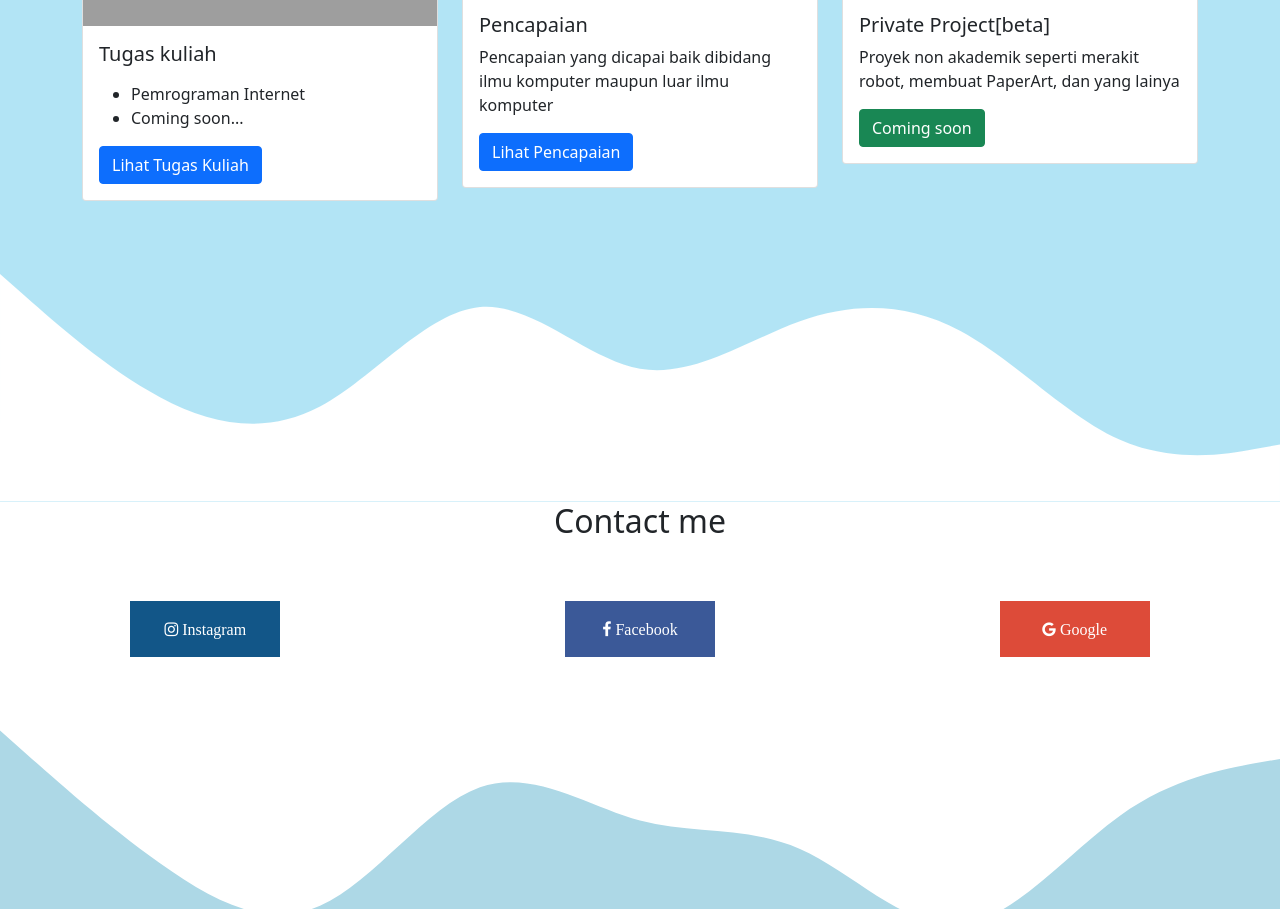
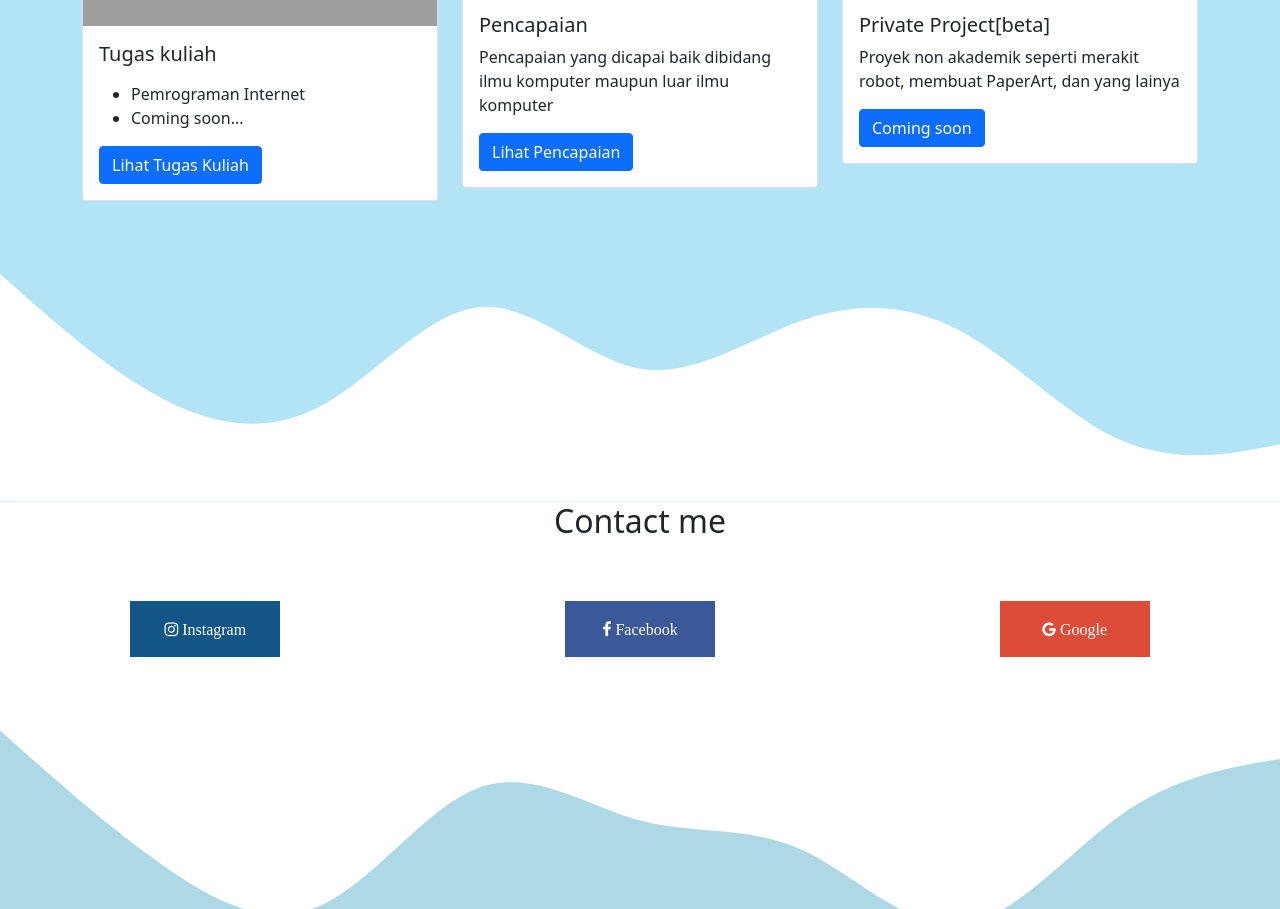
Before and after one commit to Suga-x/Portofolio, a plain HTML site: page index.html in a window 1280 px wide. Shown: the part 1587-2496 px from the top of the page. Drawn offline with nearby package versions, Linux system fonts and the light colour scheme; grey boxes are pictures that could not be loaded.

Commit message:
kembali ke settingan awal

```diff
--- a/index.html
+++ b/index.html
@@ -122,7 +122,7 @@
               <div class="card-body">
                 <h5 class="card-title">Private Project[beta]</h5>
                 <p class="card-text">Proyek non akademik seperti merakit robot, membuat PaperArt, dan yang lainya</p>
-                <a href="#" class="btn btn-success">Coming soon</a>
+                <a href="#" class="btn btn-primary">Coming soon</a>
               </div>
             </div>
           </div>
```
